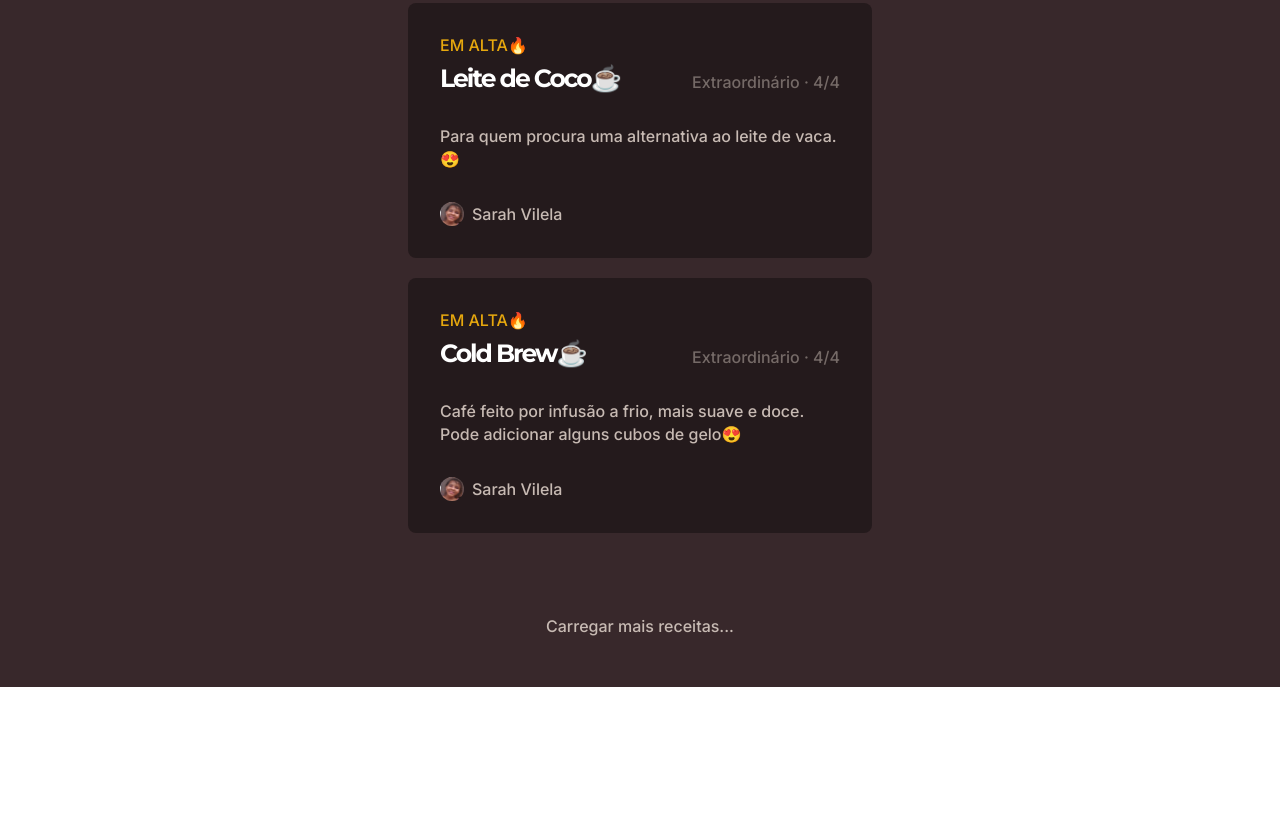
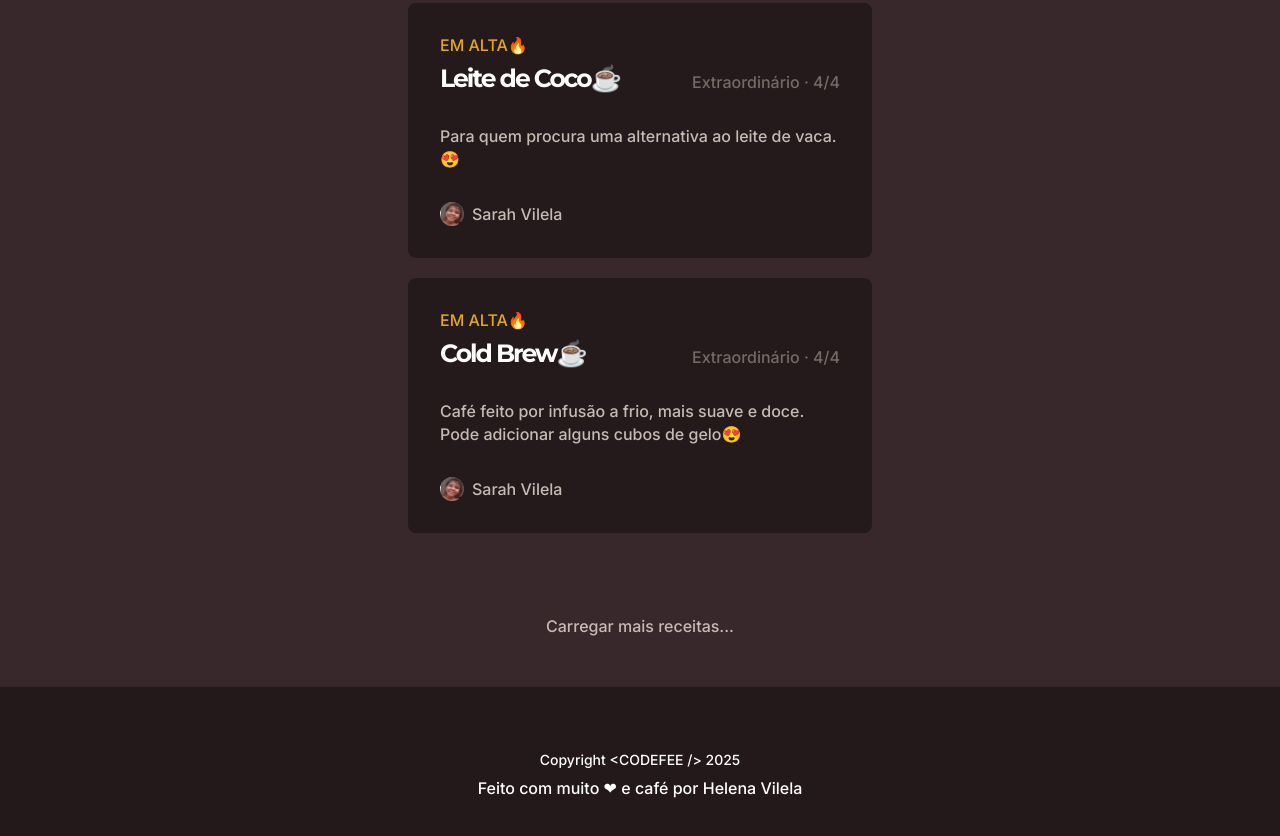
Before and after one commit to HelenaOliveira1459/PROJETO-VLELA-S-COFFEE, a plain HTML site: page index.html in a window 1280 px wide. Shown: the part 1985-2821 px from the top of the page. Before the commit the page ends 2712 px from the top, so only its background shows below. Drawn offline with Linux system fonts and the light colour scheme.

Commit message:
projeto finalizado

```diff
--- a/index.html
+++ b/index.html
@@ -156,8 +156,8 @@
 
   </main>
 
-  <footer>
-  <p>Copyright &lt;CODEFEE /&gt; 2025</p>
+  <footer class="footer">
+  <p class="footer-copy">Copyright &lt;CODEFEE /&gt; 2025</p>
   <p>Feito com muito ❤ e café por Helena Vilela</p>
   </footer>
 </body>
--- a/styles/footer.css
+++ b/styles/footer.css
@@ -0,0 +1,15 @@
+.footer{
+  background-color:#23181A;
+  display: flex;
+  flex-direction: column;
+  align-items: center;
+  padding: 64px 32px;
+  gap: 10px;
+}
+
+.footer-copy{
+font-family: var(--font-family-inter);
+font-size:14px;
+
+
+}
```
